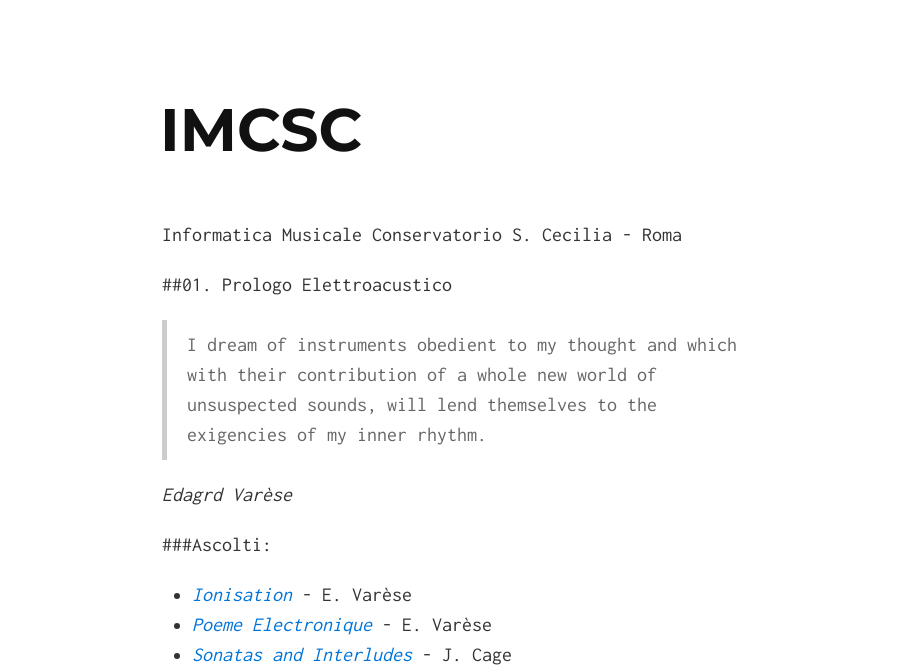
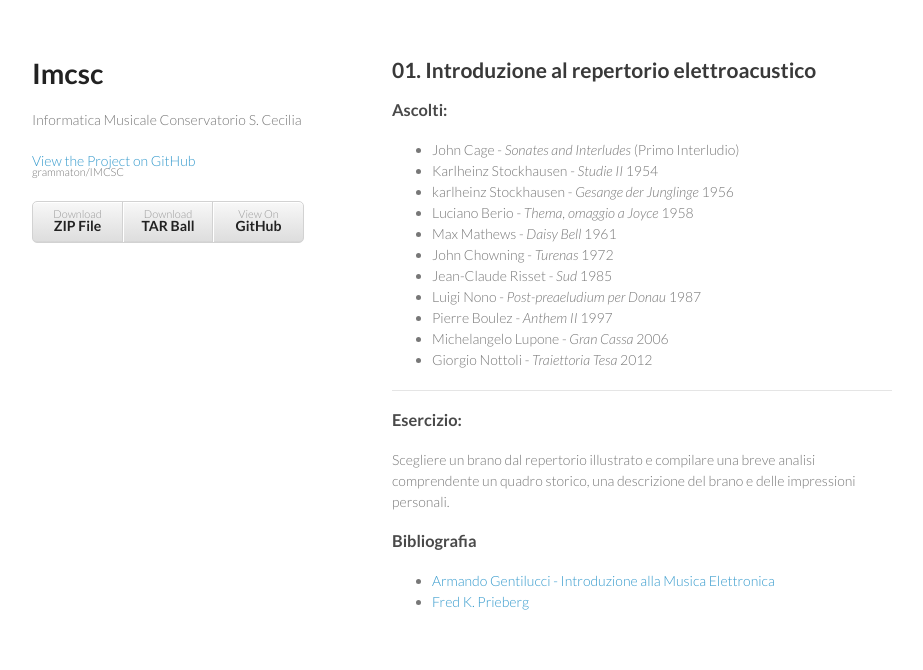
Before and after one commit to grammaton/IMCSC, a Jekyll site: the page index.html, which Jekyll copies as it is, in a window 1280 px wide. Shown: the top 670 px of the page, without its empty margins (178-1101 px from the left). Built offline with Jekyll 4.4.1, drawn with Linux system fonts in a browser that asks for light colours; Markdown is read by kramdown in place of the engine named in the settings; some of the changed text lies outside the part shown; grey boxes are pictures that could not be loaded.

Commit message:
Create gh-pages branch via GitHub

```diff
--- a/index.html
+++ b/index.html
@@ -1,6 +1,74 @@
----
-layout: default
----
+<!doctype html>
+<html>
+  <head>
+    <meta charset="utf-8">
+    <meta http-equiv="X-UA-Compatible" content="chrome=1">
+    <title>Imcsc by grammaton</title>
 
-{% capture index %}{% include index.md %}{% endcapture %}
-{{ index | markdownify }}
+    <link rel="stylesheet" href="stylesheets/styles.css">
+    <link rel="stylesheet" href="stylesheets/pygment_trac.css">
+    <meta name="viewport" content="width=device-width, initial-scale=1, user-scalable=no">
+    <!--[if lt IE 9]>
+    <script src="//html5shiv.googlecode.com/svn/trunk/html5.js"></script>
+    <![endif]-->
+  </head>
+  <body>
+    <div class="wrapper">
+      <header>
+        <h1>Imcsc</h1>
+        <p>Informatica Musicale Conservatorio S. Cecilia</p>
+
+        <p class="view"><a href="https://github.com/grammaton/IMCSC">View the Project on GitHub <small>grammaton/IMCSC</small></a></p>
+
+
+        <ul>
+          <li><a href="https://github.com/grammaton/IMCSC/zipball/master">Download <strong>ZIP File</strong></a></li>
+          <li><a href="https://github.com/grammaton/IMCSC/tarball/master">Download <strong>TAR Ball</strong></a></li>
+          <li><a href="https://github.com/grammaton/IMCSC">View On <strong>GitHub</strong></a></li>
+        </ul>
+      </header>
+      <section>
+        <h2>
+<a id="01-introduzione-al-repertorio-elettroacustico" class="anchor" href="#01-introduzione-al-repertorio-elettroacustico" aria-hidden="true"><span class="octicon octicon-link"></span></a>01. Introduzione al repertorio elettroacustico</h2>
+
+<h3>
+<a id="ascolti" class="anchor" href="#ascolti" aria-hidden="true"><span class="octicon octicon-link"></span></a>Ascolti:</h3>
+
+<ul>
+<li>John Cage - <em>Sonates and Interludes</em> (Primo Interludio)</li>
+<li>Karlheinz Stockhausen - <em>Studie II</em> 1954</li>
+<li>karlheinz Stockhausen - <em>Gesange der Junglinge</em> 1956</li>
+<li>Luciano Berio - <em>Thema, omaggio a Joyce</em> 1958</li>
+<li>Max Mathews - <em>Daisy Bell</em> 1961</li>
+<li>John Chowning - <em>Turenas</em> 1972</li>
+<li>Jean-Claude Risset - <em>Sud</em> 1985</li>
+<li>Luigi Nono - <em>Post-preaeludium per Donau</em> 1987</li>
+<li>Pierre Boulez - <em>Anthem II</em> 1997</li>
+<li>Michelangelo Lupone - <em>Gran Cassa</em> 2006</li>
+<li>Giorgio Nottoli - <em>Traiettoria Tesa</em> 2012</li>
+</ul>
+
+<hr>
+
+<h3>
+<a id="esercizio" class="anchor" href="#esercizio" aria-hidden="true"><span class="octicon octicon-link"></span></a>Esercizio:</h3>
+
+<p>Scegliere un brano dal repertorio illustrato e compilare una breve analisi comprendente un quadro storico, una descrizione del brano e delle impressioni personali.</p>
+
+<h3>
+<a id="bibliografia" class="anchor" href="#bibliografia" aria-hidden="true"><span class="octicon octicon-link"></span></a>Bibliografia</h3>
+
+<ul>
+<li><a href="https://copy.com/gmatZ8qkaw1WROAG">Armando Gentilucci - Introduzione alla Musica Elettronica</a></li>
+<li><a href="https://copy.com/mU6LRdCdxUlrVAIZ">Fred K. Prieberg</a></li>
+</ul>
+      </section>
+      <footer>
+        <p>This project is maintained by <a href="https://github.com/grammaton">grammaton</a></p>
+        <p><small>Hosted on GitHub Pages &mdash; Theme by <a href="https://github.com/orderedlist">orderedlist</a></small></p>
+      </footer>
+    </div>
+    <script src="javascripts/scale.fix.js"></script>
+
+  </body>
+</html>
--- /dev/null
+++ b/javascripts/scale.fix.js
@@ -0,0 +1,17 @@
+var metas = document.getElementsByTagName('meta');
+var i;
+if (navigator.userAgent.match(/iPhone/i)) {
+  for (i=0; i<metas.length; i++) {
+    if (metas[i].name == "viewport") {
+      metas[i].content = "width=device-width, minimum-scale=1.0, maximum-scale=1.0";
+    }
+  }
+  document.addEventListener("gesturestart", gestureStart, false);
+}
+function gestureStart() {
+  for (i=0; i<metas.length; i++) {
+    if (metas[i].name == "viewport") {
+      metas[i].content = "width=device-width, minimum-scale=0.25, maximum-scale=1.6";
+    }
+  }
+}
--- /dev/null
+++ b/params.json
@@ -0,0 +1 @@
+{"name":"Imcsc","tagline":"Informatica Musicale Conservatorio S. Cecilia","body":"## 01. Introduzione al repertorio elettroacustico\r\n\r\n### Ascolti:\r\n\r\n\r\n - John Cage - *Sonates and Interludes* (Primo Interludio)\r\n - Karlheinz Stockhausen - *Studie II* 1954\r\n - karlheinz Stockhausen - *Gesange der Junglinge* 1956\r\n - Luciano Berio - *Thema, omaggio a Joyce* 1958\r\n - Max Mathews - *Daisy Bell* 1961\r\n - John Chowning - *Turenas* 1972\r\n - Jean-Claude Risset - *Sud* 1985\r\n - Luigi Nono - *Post-preaeludium per Donau* 1987\r\n - Pierre Boulez - *Anthem II* 1997\r\n - Michelangelo Lupone - *Gran Cassa* 2006\r\n - Giorgio Nottoli - *Traiettoria Tesa* 2012\r\n \r\n----\r\n\r\n### Esercizio:\r\n\r\nScegliere un brano dal repertorio illustrato e compilare una breve analisi comprendente un quadro storico, una descrizione del brano e delle impressioni personali.\r\n\r\n### Bibliografia\r\n\r\n - [Armando Gentilucci - Introduzione alla Musica Elettronica](https://copy.com/gmatZ8qkaw1WROAG)\r\n - [Fred K. Prieberg](https://copy.com/mU6LRdCdxUlrVAIZ)","google":"","note":"Don't delete this file! It's used internally to help with page regeneration."}
--- /dev/null
+++ b/stylesheets/pygment_trac.css
@@ -0,0 +1,69 @@
+.highlight  { background: #ffffff; }
+.highlight .c { color: #999988; font-style: italic } /* Comment */
+.highlight .err { color: #a61717; background-color: #e3d2d2 } /* Error */
+.highlight .k { font-weight: bold } /* Keyword */
+.highlight .o { font-weight: bold } /* Operator */
+.highlight .cm { color: #999988; font-style: italic } /* Comment.Multiline */
+.highlight .cp { color: #999999; font-weight: bold } /* Comment.Preproc */
+.highlight .c1 { color: #999988; font-style: italic } /* Comment.Single */
+.highlight .cs { color: #999999; font-weight: bold; font-style: italic } /* Comment.Special */
+.highlight .gd { color: #000000; background-color: #ffdddd } /* Generic.Deleted */
+.highlight .gd .x { color: #000000; background-color: #ffaaaa } /* Generic.Deleted.Specific */
+.highlight .ge { font-style: italic } /* Generic.Emph */
+.highlight .gr { color: #aa0000 } /* Generic.Error */
+.highlight .gh { color: #999999 } /* Generic.Heading */
+.highlight .gi { color: #000000; background-color: #ddffdd } /* Generic.Inserted */
+.highlight .gi .x { color: #000000; background-color: #aaffaa } /* Generic.Inserted.Specific */
+.highlight .go { color: #888888 } /* Generic.Output */
+.highlight .gp { color: #555555 } /* Generic.Prompt */
+.highlight .gs { font-weight: bold } /* Generic.Strong */
+.highlight .gu { color: #800080; font-weight: bold; } /* Generic.Subheading */
+.highlight .gt { color: #aa0000 } /* Generic.Traceback */
+.highlight .kc { font-weight: bold } /* Keyword.Constant */
+.highlight .kd { font-weight: bold } /* Keyword.Declaration */
+.highlight .kn { font-weight: bold } /* Keyword.Namespace */
+.highlight .kp { font-weight: bold } /* Keyword.Pseudo */
+.highlight .kr { font-weight: bold } /* Keyword.Reserved */
+.highlight .kt { color: #445588; font-weight: bold } /* Keyword.Type */
+.highlight .m { color: #009999 } /* Literal.Number */
+.highlight .s { color: #d14 } /* Literal.String */
+.highlight .na { color: #008080 } /* Name.Attribute */
+.highlight .nb { color: #0086B3 } /* Name.Builtin */
+.highlight .nc { color: #445588; font-weight: bold } /* Name.Class */
+.highlight .no { color: #008080 } /* Name.Constant */
+.highlight .ni { color: #800080 } /* Name.Entity */
+.highlight .ne { color: #990000; font-weight: bold } /* Name.Exception */
+.highlight .nf { color: #990000; font-weight: bold } /* Name.Function */
+.highlight .nn { color: #555555 } /* Name.Namespace */
+.highlight .nt { color: #000080 } /* Name.Tag */
+.highlight .nv { color: #008080 } /* Name.Variable */
+.highlight .ow { font-weight: bold } /* Operator.Word */
+.highlight .w { color: #bbbbbb } /* Text.Whitespace */
+.highlight .mf { color: #009999 } /* Literal.Number.Float */
+.highlight .mh { color: #009999 } /* Literal.Number.Hex */
+.highlight .mi { color: #009999 } /* Literal.Number.Integer */
+.highlight .mo { color: #009999 } /* Literal.Number.Oct */
+.highlight .sb { color: #d14 } /* Literal.String.Backtick */
+.highlight .sc { color: #d14 } /* Literal.String.Char */
+.highlight .sd { color: #d14 } /* Literal.String.Doc */
+.highlight .s2 { color: #d14 } /* Literal.String.Double */
+.highlight .se { color: #d14 } /* Literal.String.Escape */
+.highlight .sh { color: #d14 } /* Literal.String.Heredoc */
+.highlight .si { color: #d14 } /* Literal.String.Interpol */
+.highlight .sx { color: #d14 } /* Literal.String.Other */
+.highlight .sr { color: #009926 } /* Literal.String.Regex */
+.highlight .s1 { color: #d14 } /* Literal.String.Single */
+.highlight .ss { color: #990073 } /* Literal.String.Symbol */
+.highlight .bp { color: #999999 } /* Name.Builtin.Pseudo */
+.highlight .vc { color: #008080 } /* Name.Variable.Class */
+.highlight .vg { color: #008080 } /* Name.Variable.Global */
+.highlight .vi { color: #008080 } /* Name.Variable.Instance */
+.highlight .il { color: #009999 } /* Literal.Number.Integer.Long */
+
+.type-csharp .highlight .k { color: #0000FF }
+.type-csharp .highlight .kt { color: #0000FF }
+.type-csharp .highlight .nf { color: #000000; font-weight: normal }
+.type-csharp .highlight .nc { color: #2B91AF }
+.type-csharp .highlight .nn { color: #000000 }
+.type-csharp .highlight .s { color: #A31515 }
+.type-csharp .highlight .sc { color: #A31515 }
--- /dev/null
+++ b/stylesheets/styles.css
@@ -0,0 +1,255 @@
+@import url(https://fonts.googleapis.com/css?family=Lato:300italic,700italic,300,700);
+
+body {
+  padding:50px;
+  font:14px/1.5 Lato, "Helvetica Neue", Helvetica, Arial, sans-serif;
+  color:#777;
+  font-weight:300;
+}
+
+h1, h2, h3, h4, h5, h6 {
+  color:#222;
+  margin:0 0 20px;
+}
+
+p, ul, ol, table, pre, dl {
+  margin:0 0 20px;
+}
+
+h1, h2, h3 {
+  line-height:1.1;
+}
+
+h1 {
+  font-size:28px;
+}
+
+h2 {
+  color:#393939;
+}
+
+h3, h4, h5, h6 {
+  color:#494949;
+}
+
+a {
+  color:#39c;
+  font-weight:400;
+  text-decoration:none;
+}
+
+a small {
+  font-size:11px;
+  color:#777;
+  margin-top:-0.6em;
+  display:block;
+}
+
+.wrapper {
+  width:860px;
+  margin:0 auto;
+}
+
+blockquote {
+  border-left:1px solid #e5e5e5;
+  margin:0;
+  padding:0 0 0 20px;
+  font-style:italic;
+}
+
+code, pre {
+  font-family:Monaco, Bitstream Vera Sans Mono, Lucida Console, Terminal;
+  color:#333;
+  font-size:12px;
+}
+
+pre {
+  padding:8px 15px;
+  background: #f8f8f8;
+  border-radius:5px;
+  border:1px solid #e5e5e5;
+  overflow-x: auto;
+}
+
+table {
+  width:100%;
+  border-collapse:collapse;
+}
+
+th, td {
+  text-align:left;
+  padding:5px 10px;
+  border-bottom:1px solid #e5e5e5;
+}
+
+dt {
+  color:#444;
+  font-weight:700;
+}
+
+th {
+  color:#444;
+}
+
+img {
+  max-width:100%;
+}
+
+header {
+  width:270px;
+  float:left;
+  position:fixed;
+}
+
+header ul {
+  list-style:none;
+  height:40px;
+
+  padding:0;
+
+  background: #eee;
+  background: -moz-linear-gradient(top, #f8f8f8 0%, #dddddd 100%);
+  background: -webkit-gradient(linear, left top, left bottom, color-stop(0%,#f8f8f8), color-stop(100%,#dddddd));
+  background: -webkit-linear-gradient(top, #f8f8f8 0%,#dddddd 100%);
+  background: -o-linear-gradient(top, #f8f8f8 0%,#dddddd 100%);
+  background: -ms-linear-gradient(top, #f8f8f8 0%,#dddddd 100%);
+  background: linear-gradient(top, #f8f8f8 0%,#dddddd 100%);
+
+  border-radius:5px;
+  border:1px solid #d2d2d2;
+  box-shadow:inset #fff 0 1px 0, inset rgba(0,0,0,0.03) 0 -1px 0;
+  width:270px;
+}
+
+header li {
+  width:89px;
+  float:left;
+  border-right:1px solid #d2d2d2;
+  height:40px;
+}
+
+header ul a {
+  line-height:1;
+  font-size:11px;
+  color:#999;
+  display:block;
+  text-align:center;
+  padding-top:6px;
+  height:40px;
+}
+
+strong {
+  color:#222;
+  font-weight:700;
+}
+
+header ul li + li {
+  width:88px;
+  border-left:1px solid #fff;
+}
+
+header ul li + li + li {
+  border-right:none;
+  width:89px;
+}
+
+header ul a strong {
+  font-size:14px;
+  display:block;
+  color:#222;
+}
+
+section {
+  width:500px;
+  float:right;
+  padding-bottom:50px;
+}
+
+small {
+  font-size:11px;
+}
+
+hr {
+  border:0;
+  background:#e5e5e5;
+  height:1px;
+  margin:0 0 20px;
+}
+
+footer {
+  width:270px;
+  float:left;
+  position:fixed;
+  bottom:50px;
+}
+
+@media print, screen and (max-width: 960px) {
+
+  div.wrapper {
+    width:auto;
+    margin:0;
+  }
+
+  header, section, footer {
+    float:none;
+    position:static;
+    width:auto;
+  }
+
+  header {
+    padding-right:320px;
+  }
+
+  section {
+    border:1px solid #e5e5e5;
+    border-width:1px 0;
+    padding:20px 0;
+    margin:0 0 20px;
+  }
+
+  header a small {
+    display:inline;
+  }
+
+  header ul {
+    position:absolute;
+    right:50px;
+    top:52px;
+  }
+}
+
+@media print, screen and (max-width: 720px) {
+  body {
+    word-wrap:break-word;
+  }
+
+  header {
+    padding:0;
+  }
+
+  header ul, header p.view {
+    position:static;
+  }
+
+  pre, code {
+    word-wrap:normal;
+  }
+}
+
+@media print, screen and (max-width: 480px) {
+  body {
+    padding:15px;
+  }
+
+  header ul {
+    display:none;
+  }
+}
+
+@media print {
+  body {
+    padding:0.4in;
+    font-size:12pt;
+    color:#444;
+  }
+}
```
